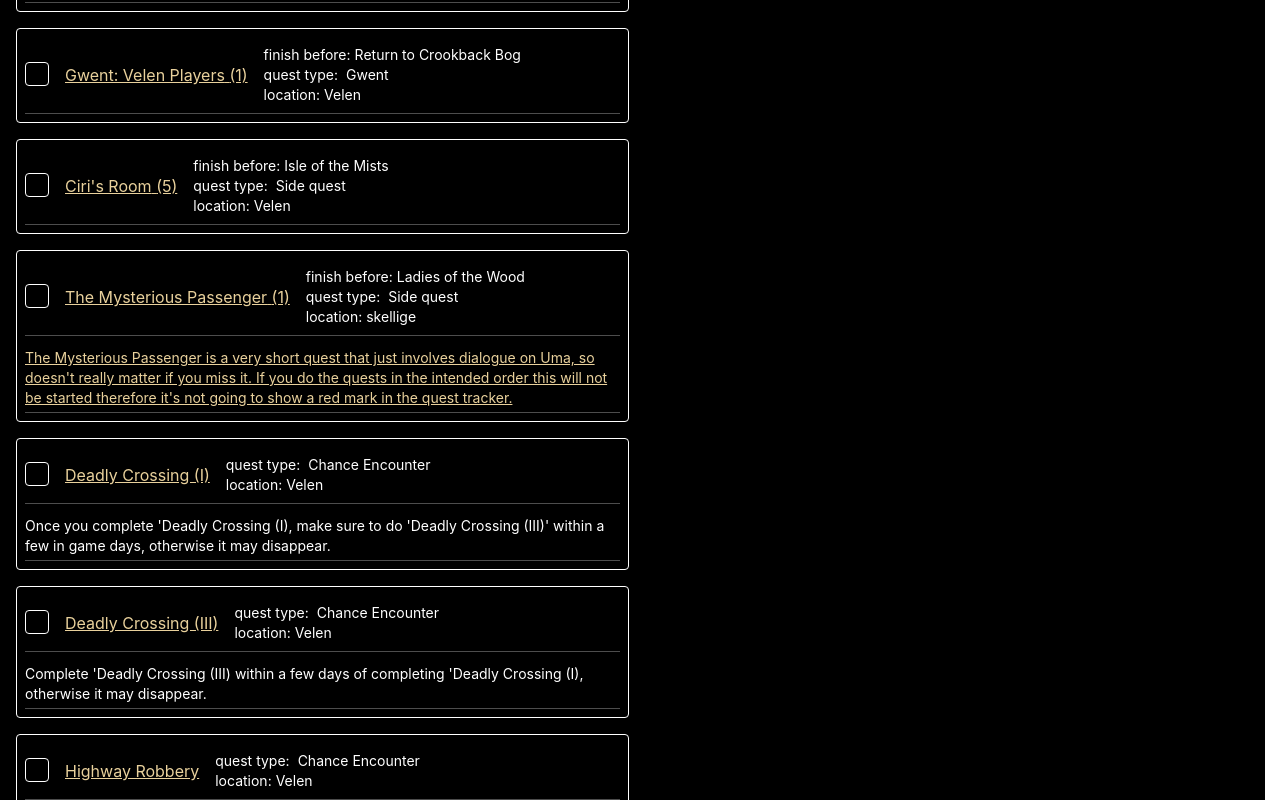
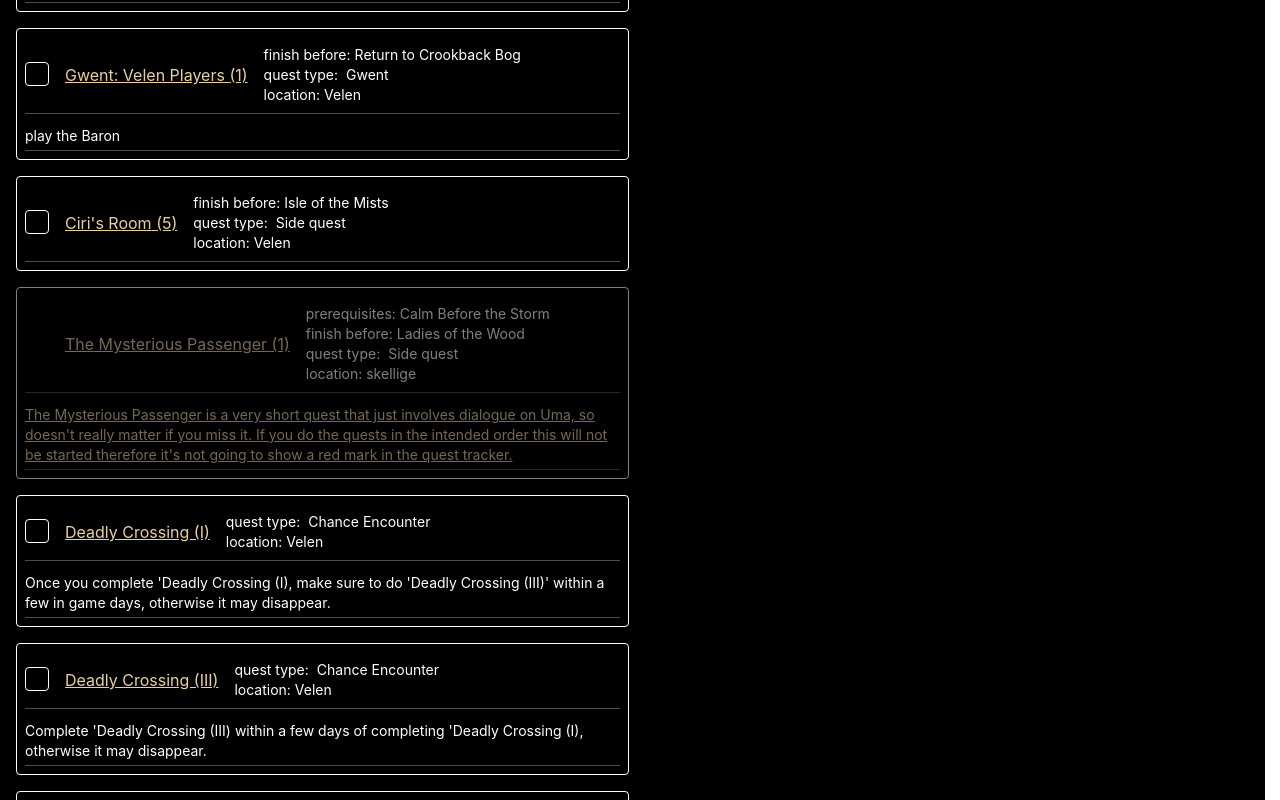
Before and after one commit to ssm-geralt/witcher-quest-tracker, a React (Vite) app: page / in a window 1280 px wide. Shown: the part 7600-8400 px from the top of the page. Built offline with nearby package versions, Linux system fonts and the light colour scheme.

Commit message:
feat: add prerequisite disabling

```diff
--- a/public/quests.json
+++ b/public/quests.json
@@ -557,7 +557,8 @@
     "location": "velen",
     "type": "gwent",
     "level": 1,
-    "isOrdered": true
+    "isOrdered": true,
+    "notes": [{ "text": "play the Baron" }]
   },
   {
     "name": "Ciri's Room",
@@ -888,8 +889,7 @@
     "isOrdered": true,
     "notes": [
       {
-        "text": "Complete immediately, don't let the dog die, and follow it closely afterwards.",
-        "isCompleted": false
+        "text": "Complete immediately, don't let the dog die, and follow it closely afterwards."
       }
     ]
   },
--- a/src/app.tsx
+++ b/src/app.tsx
@@ -15,6 +15,7 @@
     onCompletionStateClick,
     controls,
     confirmationDialog,
+    disabledQuests,
   } = useAppController();
 
   return (
@@ -51,6 +52,7 @@
           {quests ? (
             <QuestsByCategories
               quests={quests}
+              disabledQuests={disabledQuests}
               onCompletionStateClick={onCompletionStateClick}
               onNoteCompletionChange={onNoteCompletionChange}
             />
--- a/src/components/quest/quest.tsx
+++ b/src/components/quest/quest.tsx
@@ -15,14 +15,17 @@
     type,
     level,
     finishBefore,
+    prerequisites,
     notes,
   },
   onCompletionStateClick,
   onNoteCompletionChange,
+  disabled,
 }: QuestProps) {
   return (
     <article
-      className="border rounded p-2 flex flex-col gap-2"
+      data-disabled={disabled}
+      className="border rounded p-2 flex flex-col gap-2 data-[disabled=true]:opacity-50"
       id={`quest-${id}`}
     >
       <div className="flex py-2 gap-4 items-center border-b border-white/30">
@@ -43,10 +46,12 @@
             onClick={onCompletionStateClick}
             data-id={id}
             data-state={completionState ?? "empty"}
+            disabled={disabled}
             className={clsx(
               "inline-block border w-6 h-6 p-1 rounded cursor-pointer",
               "data-[state=success]:bg-green-300 data-[state=success]:text-green-800",
               "data-[state=failure]:bg-red-300 data-[state=failure]:text-red-800",
+              "disabled:invisible",
             )}
           >
             {completionState === "failure" ? (
@@ -59,6 +64,19 @@
 
         <div className="order-3 text-sm">
           <dl>
+            {prerequisites && prerequisites.length > 0 ? (
+              <div className="flex gap-1">
+                <dt>prerequisites:</dt>
+                <dd>
+                  {prerequisites.map((p) => (
+                    <a key={p.id} href={`#quest-${p.id}`}>
+                      {p.name}
+                    </a>
+                  ))}
+                </dd>
+              </div>
+            ) : null}
+
             {finishBefore && finishBefore.length > 0 ? (
               <div className="flex gap-1">
                 <dt>finish before:</dt>
--- a/src/components/questsByCategories/domain.ts
+++ b/src/components/questsByCategories/domain.ts
@@ -8,11 +8,12 @@
 
 export type QuestsByCategoriesProps = {
   quests: Quest[];
+  disabledQuests: Set<string>;
 } & Pick<QuestProps, "onCompletionStateClick" | "onNoteCompletionChange">;
 
 export type QuestsByCategoriesVM = {
   categorizedQuests: CategorizedQuests[];
 } & Pick<
   QuestsByCategoriesProps,
-  "onCompletionStateClick" | "onNoteCompletionChange"
+  "onCompletionStateClick" | "onNoteCompletionChange" | "disabledQuests"
 >;
--- a/src/components/questsByCategories/questsByCategories.tsx
+++ b/src/components/questsByCategories/questsByCategories.tsx
@@ -4,8 +4,12 @@
 import { useQuestsByCategoriesController } from "./useQuestsByCategoriesController";
 
 export function QuestsByCategories(props: QuestsByCategoriesProps) {
-  const { categorizedQuests, onCompletionStateClick, onNoteCompletionChange } =
-    useQuestsByCategoriesController(props);
+  const {
+    categorizedQuests,
+    onCompletionStateClick,
+    onNoteCompletionChange,
+    disabledQuests,
+  } = useQuestsByCategoriesController(props);
 
   return (
     <div className="flex flex-col gap-4">
@@ -23,7 +27,7 @@
                     <li key={quest.id}>
                       <Quest
                         quest={quest}
-                        disabled={false}
+                        disabled={disabledQuests.has(quest.id)}
                         onCompletionStateClick={onCompletionStateClick}
                         onNoteCompletionChange={onNoteCompletionChange}
                       />
@@ -38,7 +42,7 @@
                     <li key={quest.id}>
                       <Quest
                         quest={quest}
-                        disabled={false}
+                        disabled={disabledQuests.has(quest.id)}
                         onCompletionStateClick={onCompletionStateClick}
                         onNoteCompletionChange={onNoteCompletionChange}
                       />
--- a/src/components/questsByCategories/useQuestsByCategoriesController.ts
+++ b/src/components/questsByCategories/useQuestsByCategoriesController.ts
@@ -5,8 +5,10 @@
   quests,
   onCompletionStateClick,
   onNoteCompletionChange,
+  disabledQuests,
 }: QuestsByCategoriesProps): QuestsByCategoriesVM => ({
   categorizedQuests: categorizeQuests(quests),
   onCompletionStateClick,
   onNoteCompletionChange,
+  disabledQuests,
 });
--- a/src/domain.ts
+++ b/src/domain.ts
@@ -17,7 +17,9 @@
   specialNote: z.object({ text: z.string() }).optional(),
   location: questLocationSchema,
   ignoreLocation: z.boolean().optional(),
+  // finish the given quests before current or they will fail, or be missed
   cutoffFor: z.array(z.string()).optional(),
+  // complete this to make given quests available (currently only success counts)
   prerequisiteFor: z.array(z.string()).optional(),
   isOrdered: z.boolean().optional(),
 });
@@ -46,6 +48,7 @@
 
 export type AppVM = {
   quests?: Quest[];
+  disabledQuests: Set<string>;
   error?: string;
   isLoading: boolean;
   controls: Pick<ControlsProps, "reset">;
--- a/src/helpers.ts
+++ b/src/helpers.ts
@@ -216,3 +216,40 @@
       return "empty";
   }
 };
+
+export const getDisabledQuests = (quests: Quest[]) => {
+  const output = new Set<string>();
+
+  const pairs = quests.reduce<Record<string, string[] | undefined>>(
+    (pairs, { id, prerequisites }) => {
+      prerequisites.forEach((prerequisite) => {
+        const currentPair = pairs[prerequisite.id];
+
+        if (currentPair) {
+          currentPair.push(id);
+          return pairs;
+        }
+
+        pairs[prerequisite.id] = [id];
+      });
+
+      return pairs;
+    },
+    {},
+  );
+
+  quests.forEach(({ id, completionState }) => {
+    if (completionState === "success") {
+      return;
+    }
+
+    const dependents = pairs[id];
+    if (!dependents) {
+      return;
+    }
+
+    dependents.forEach((d) => output.add(d));
+  });
+
+  return output;
+};
--- a/src/useAppController.ts
+++ b/src/useAppController.ts
@@ -9,6 +9,7 @@
 import {
   convertQuestToProgressItem,
   createQuestListWithProgress,
+  getDisabledQuests,
   getIsProgressMade,
   getNextCompletionState,
   loadProgress,
@@ -115,6 +116,10 @@
     },
   };
 
+  const disabledQuests: AppVM["disabledQuests"] = quests
+    ? getDisabledQuests(quests)
+    : new Set();
+
   useEffect(() => {
     const fetchQuests = async () => {
       try {
@@ -193,5 +198,6 @@
     onNoteCompletionChange,
     controls,
     confirmationDialog,
+    disabledQuests,
   };
 };
```
